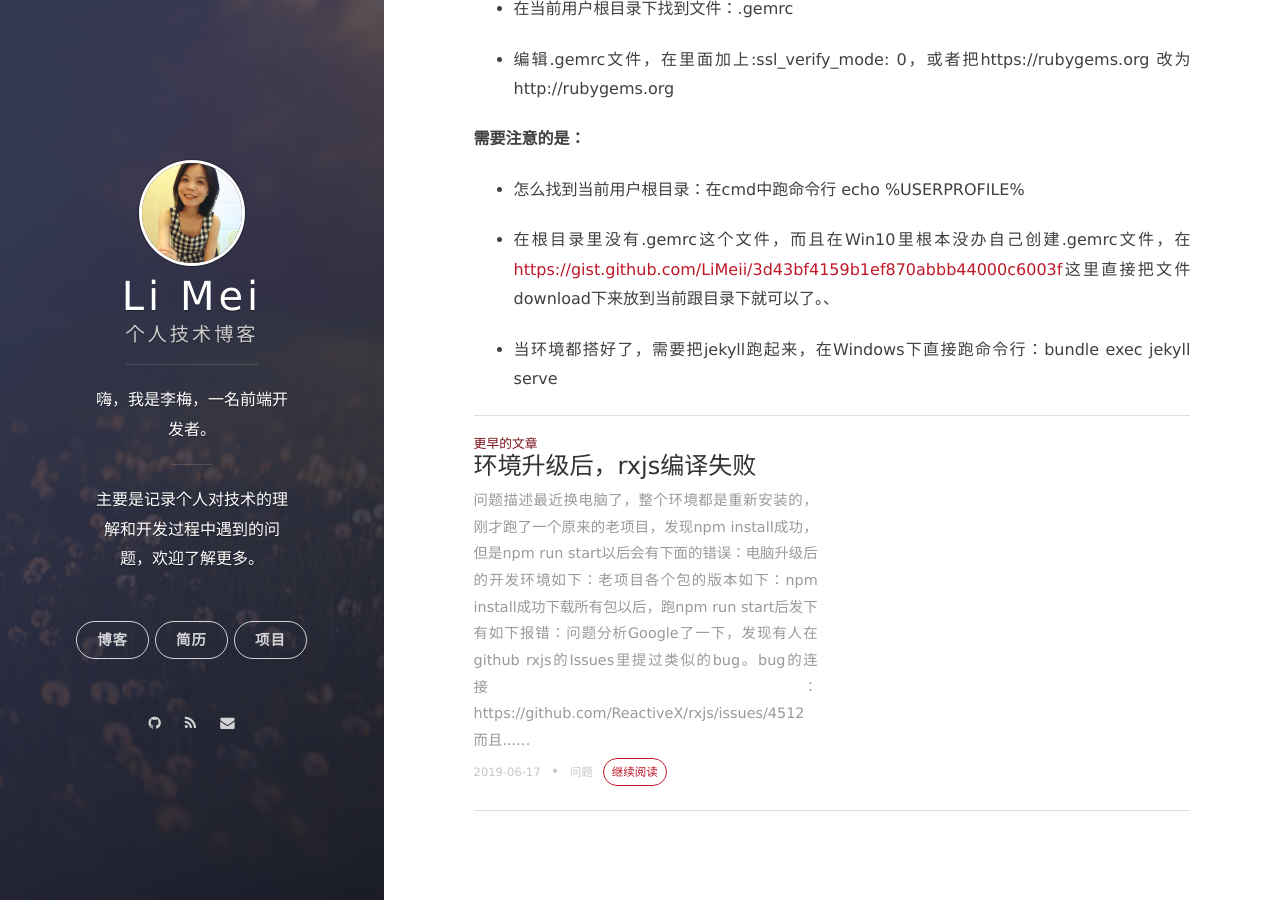
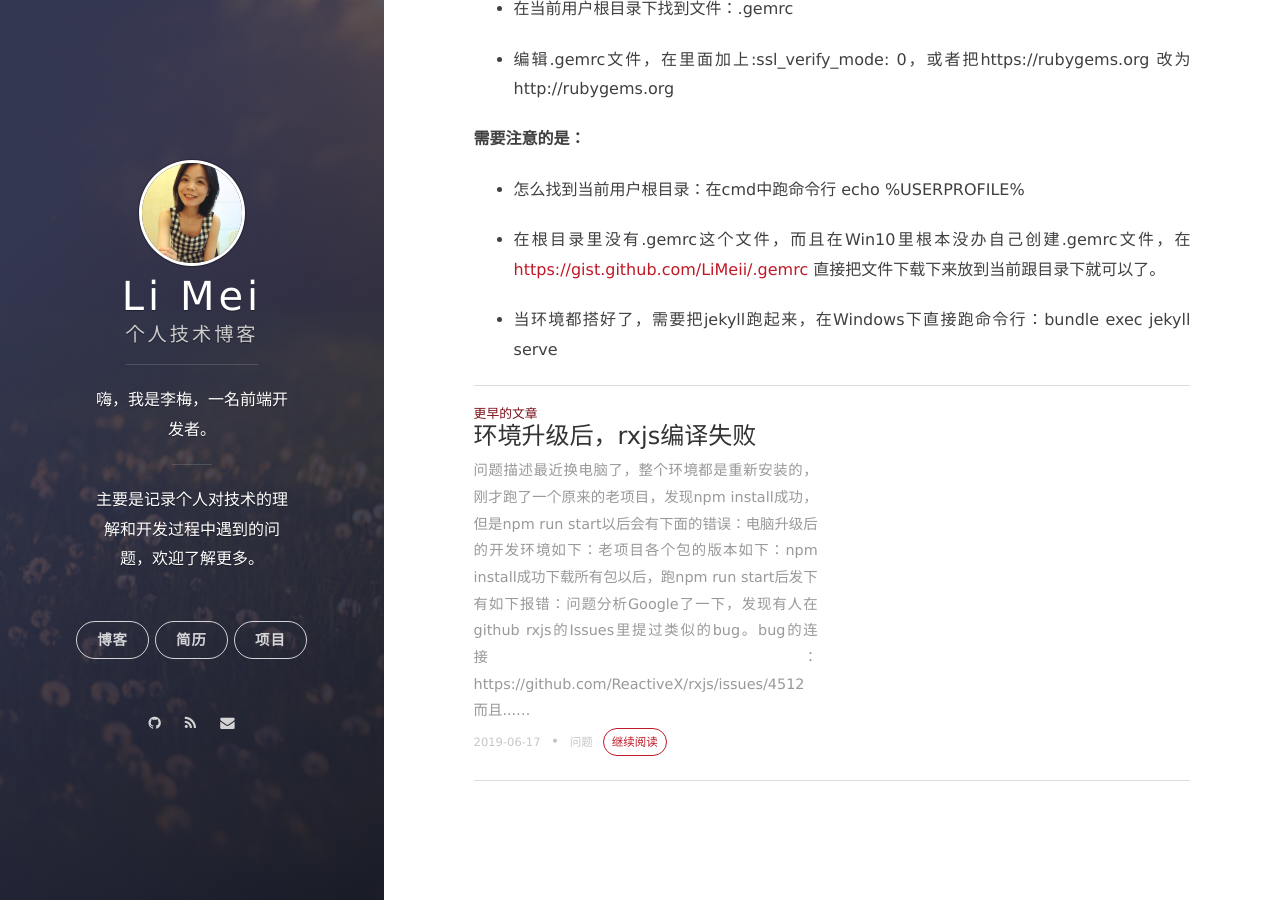
Before and after one commit to LiMeii/LiMeii.github.io, a Jekyll site: the page built from _posts/2019-06-17-issues-setup-rubyjekyll-windows.md, in a window 1280 px wide and 900 px high, scrolled down 1021 px. Built offline with Jekyll 4.4.1, drawn with Linux system fonts in a browser that asks for light colours; nearby versions of some CDN libraries; some of the changed lines change nothing that is shown.

Commit message:
update post

```diff
--- a/_posts/2019-06-17-issues-setup-rubyjekyll-windows.md
+++ b/_posts/2019-06-17-issues-setup-rubyjekyll-windows.md
@@ -51,7 +51,7 @@ ERROR:  You must add /DC=com/DC=nextestate/CN=GDCSUBCA01 to your local trusted s
 - 怎么找到当前用户根目录：在cmd中跑命令行 echo %USERPROFILE%
 
 
-- 在根目录里没有.gemrc这个文件，而且在Win10里根本没办自己创建.gemrc文件，在[https://gist.github.com/LiMeii/3d43bf4159b1ef870abbb44000c6003f](https://gist.github.com/LiMeii/3d43bf4159b1ef870abbb44000c6003f)这里直接把文件download下来放到当前跟目录下就可以了。、
+- 在根目录里没有.gemrc这个文件，而且在Win10里根本没办自己创建.gemrc文件，在[https://gist.github.com/LiMeii/.gemrc](https://gist.github.com/LiMeii/3d43bf4159b1ef870abbb44000c6003f) 直接把文件下载下来放到当前跟目录下就可以了。
 
 
 - 当环境都搭好了，需要把jekyll跑起来，在Windows下直接跑命令行：bundle exec jekyll serve
```
